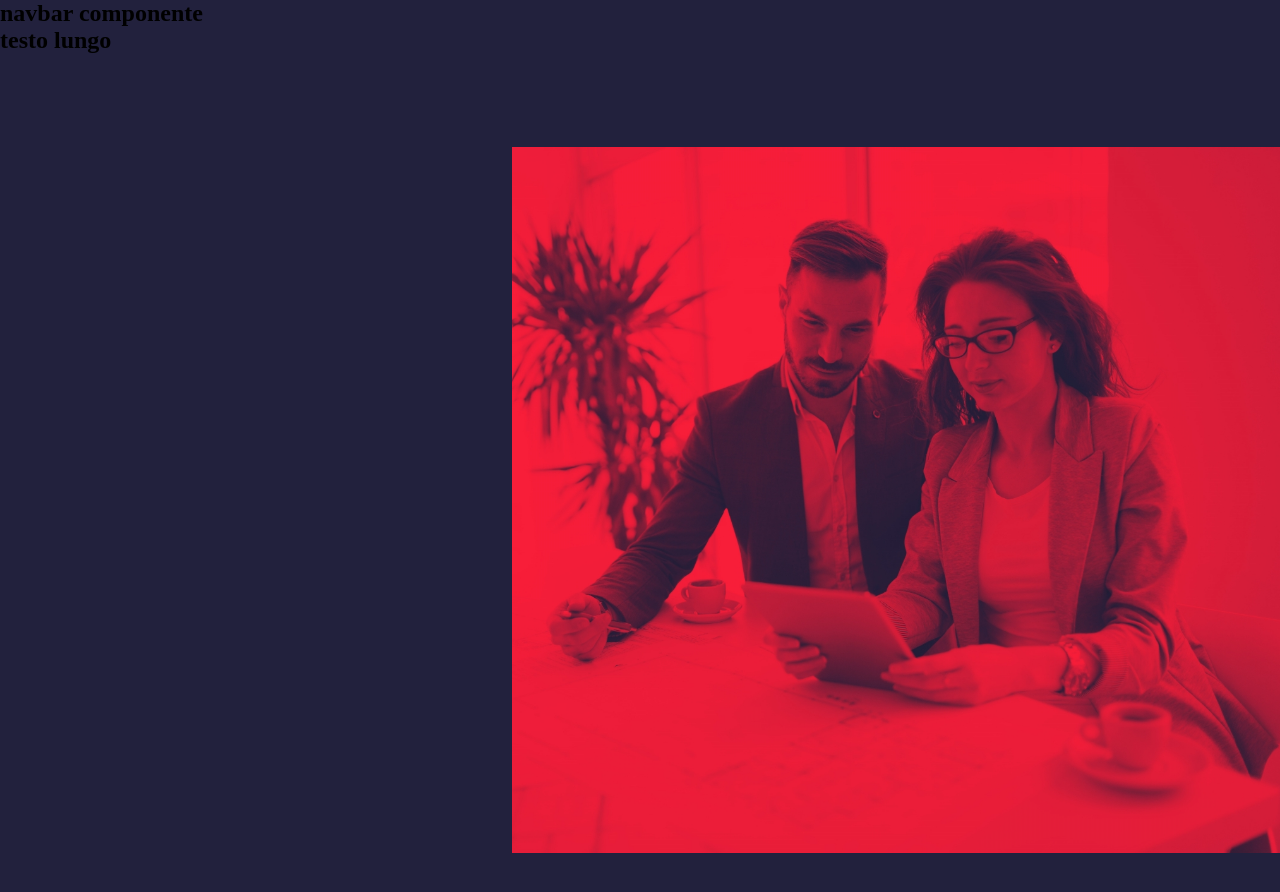
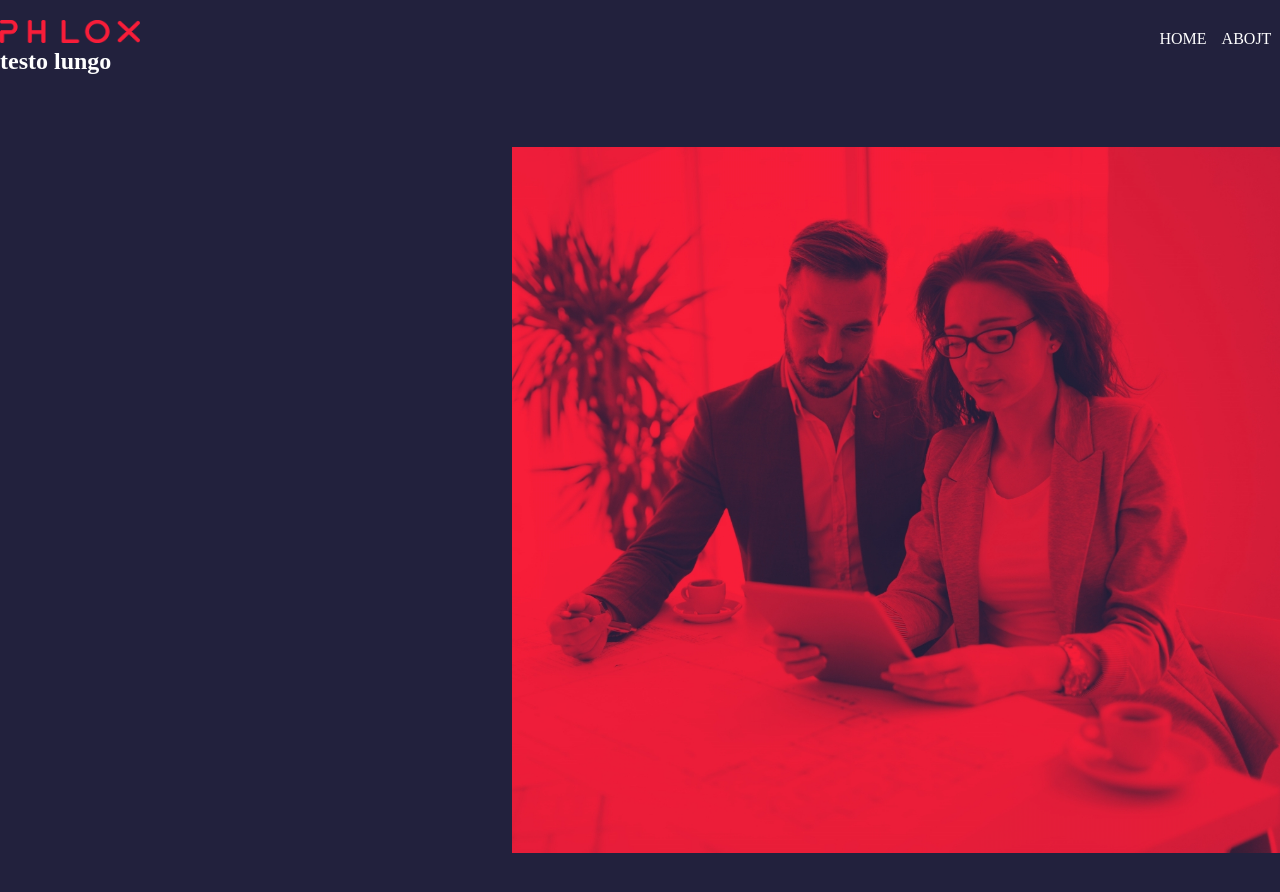
Before and after one commit to enricoforesta/proj-html-vuejs, a Vue app: page / in a window 1280 px wide. Shown: the top 892 px of the page. Built offline with nearby package versions, Linux system fonts and the light colour scheme.

Commit message:
feat: component navbar

```diff
--- a/src/components/header/appHeader.vue
+++ b/src/components/header/appHeader.vue
@@ -18,11 +18,14 @@ export default {
     </header>
 </template>
 <style scoped lang="scss">
+@use '../../scss/partials/variable' as *;
+
 header {
     background-image: url('../../assets/img/portrait-of-young-architect-woman-on-meeting-KFZCE3A.jpg');
     background-repeat: no-repeat;
     background-size: 60%;
     background-position: right;
     height: 1000px;
+    color: $primary-text-color;
 }
 </style>
--- a/src/components/header/componentContainer.vue
+++ b/src/components/header/componentContainer.vue
@@ -1,15 +1,19 @@
 <script>
+import componentNavbar from './componentNavbar.vue';
 export default {
+    name: "container",
     data() {
         return {
 
         }
+    }, components: {
+        componentNavbar
     }
 }
 </script>
 <template>
     <div class="container">
-        <h2>navbar componente</h2>
+        <componentNavbar />
         <h2>testo lungo</h2>
     </div>
 </template>
--- /dev/null
+++ b/src/components/header/componentNavbar.vue
@@ -0,0 +1,43 @@
+<script>
+export default {
+    name: "navbar",
+    data() {
+        return {
+            listName: ['home', 'abojt', 'projects', 'services', 'blog', 'contact',]
+        }
+    }
+}
+</script>
+<template>
+    <div class="nav">
+        <div class="logo"><img src="../../assets/img/logotype.png" alt=""></div>
+        <ul class="list">
+            <li v-for="item in listName">{{ item.toUpperCase() }}</li>
+        </ul>
+    </div>
+</template>
+<style scoped lang="scss">
+div.nav {
+    display: flex;
+    justify-content: space-between;
+
+    ul.list {
+        display: flex;
+        gap: 15px;
+
+        li {
+            padding-top: 30px;
+
+            &:hover {
+                border-top: 2px solid currentColor;
+            }
+        }
+
+    }
+
+    div.logo {
+        width: 140px;
+        padding-top: 15px;
+    }
+}
+</style>
--- a/src/scss/partials/_commons.scss
+++ b/src/scss/partials/_commons.scss
@@ -8,9 +8,15 @@
 body {
     background-color: #22213d;
 
+    li {
+        list-style: none;
+        cursor: pointer;
+    }
+
     img {
         width: 100%;
         height: 100%;
         display: block;
+        object-fit: contain;
     }
 }
--- a/src/scss/partials/_variable.scss
+++ b/src/scss/partials/_variable.scss
@@ -0,0 +1 @@
+$primary-text-color: white,
```
Also changed, not shown: src/assets/img/logotype.png (added).
